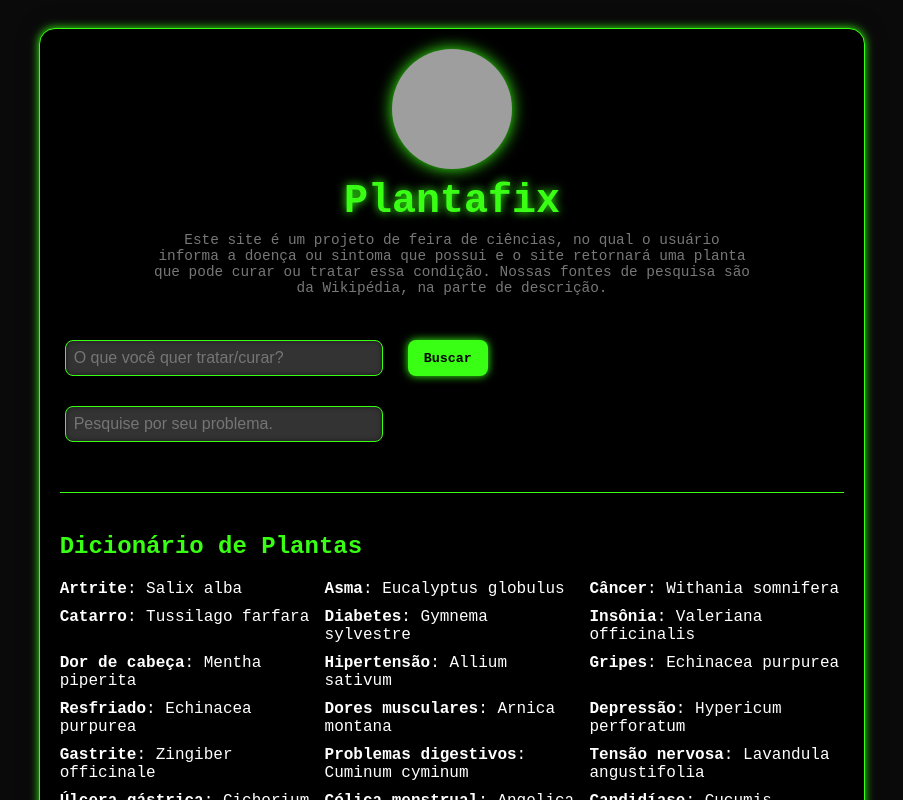
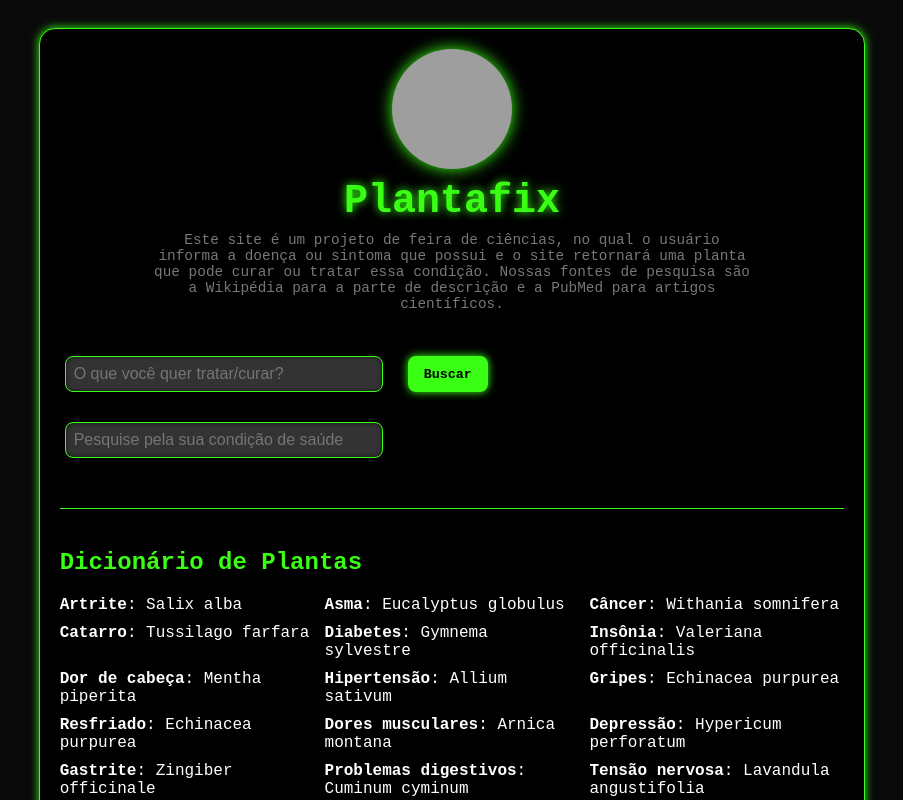
Before and after one commit to Str44ng33/PlantaFix, a React (Create React App) app: page / in a window 1280 px wide. Shown: the top 800 px of the page, without its empty margins (209-1112 px from the left). Built offline with nearby package versions, Linux system fonts and the light colour scheme; grey boxes are pictures that could not be loaded; a web font is replaced by a local one.

Commit message:
easter egg

```diff
--- a/src/App.js
+++ b/src/App.js
@@ -79,32 +79,35 @@ export default function PlantaFinder() {
 
 const fetchPubmed = async term => {
   try {
-      const sr = await fetch(
-        `https://eutils.ncbi.nlm.nih.gov/entrez/eutils/esearch.fcgi?db=pubmed&term=${encodeURIComponent(
-          term
-        )}&retmax=1&retmode=json`
-      );
+    const searchUrl =
+      `https://eutils.ncbi.nlm.nih.gov/entrez/eutils/esearch.fcgi?` +
+      `db=pubmed&term=${encodeURIComponent(term)}&retmax=2&retmode=json`;
+    const sr = await fetch(searchUrl);
     const { esearchresult } = await sr.json();
     const id = esearchresult.idlist[0];
-      if (!id) throw new Error();
+    if (!id) throw new Error('Nenhum resultado encontrado');
 
-      const su = await fetch(
-        `https://eutils.ncbi.nlm.nih.gov/entrez/eutils/esummary.fcgi?db=pubmed&id=${id}&retmode=json`
-      );
+    const summaryUrl =
+      `https://eutils.ncbi.nlm.nih.gov/entrez/eutils/esummary.fcgi?` +
+      `db=pubmed&id=${id}&retmode=json`;
+    const su = await fetch(summaryUrl);
     const jsu = await su.json();
     const doc = jsu.result[id];
+
     const autor = doc.authors?.[0]?.name || 'Desconhecido';
     const tituloEn = doc.title;
     const link = `https://pubmed.ncbi.nlm.nih.gov/${id}/`;
-      const tr = await fetch(
-        `https://translate.googleapis.com/translate_a/single?client=gtx&sl=en&tl=pt&dt=t&q=${encodeURIComponent(
-          tituloEn
-        )}`
-      );
+
+    const translateUrl =
+      `https://translate.googleapis.com/translate_a/single?` +
+      `client=gtx&sl=en&tl=pt&dt=t&q=${encodeURIComponent(tituloEn)}`;
+    const tr = await fetch(translateUrl);
     const jtr = await tr.json();
     const tituloPt = jtr[0].map(seg => seg[0]).join('');
+
     return { autor, titulo: tituloPt, link };
-    } catch {
+  } catch (e) {
+    console.warn('Erro no fetchPubmed:', e);
     return { autor: '', titulo: '', link: '' };
   }
 };
@@ -175,10 +178,11 @@ export default function PlantaFinder() {
             marginTop: '8px',
           }}
         >
-          Este site é um projeto de feira de ciências, no qual o usuário
-          informa a doença ou sintoma que possui e o site retornará uma planta
-          que pode curar ou tratar essa condição. Nossas fontes de pesquisa são
-          da Wikipédia, na parte de descrição.
+	Este site é um projeto de feira de ciências,
+	no qual o usuário informa a doença ou sintoma que possui
+	e o site retornará uma planta que pode curar ou tratar essa condição.
+	Nossas fontes de pesquisa são a Wikipédia para a parte de descrição
+	e a PubMed para artigos científicos.
         </p>
       </div>
 
@@ -187,7 +191,7 @@ export default function PlantaFinder() {
         <input
           type="text"
           placeholder="O que você quer tratar/curar?"
-          value={doenca}
+          value={doenca} // Nossa, vc realmente tá olhando o nosso código
           onChange={e => setDoenca(e.target.value)}
           style={{
             padding: 8,
@@ -217,7 +221,7 @@ export default function PlantaFinder() {
       {/* pesquisa */}
       <input
         type="text"
-        placeholder="Pesquise por seu problema."
+        placeholder="Pesquise pela sua condição de saúde"
         value={pesquisa}
         onChange={e => setPesquisa(e.target.value)}
         style={{
```
Lines whose indentation alone changed are shown as unchanged.
